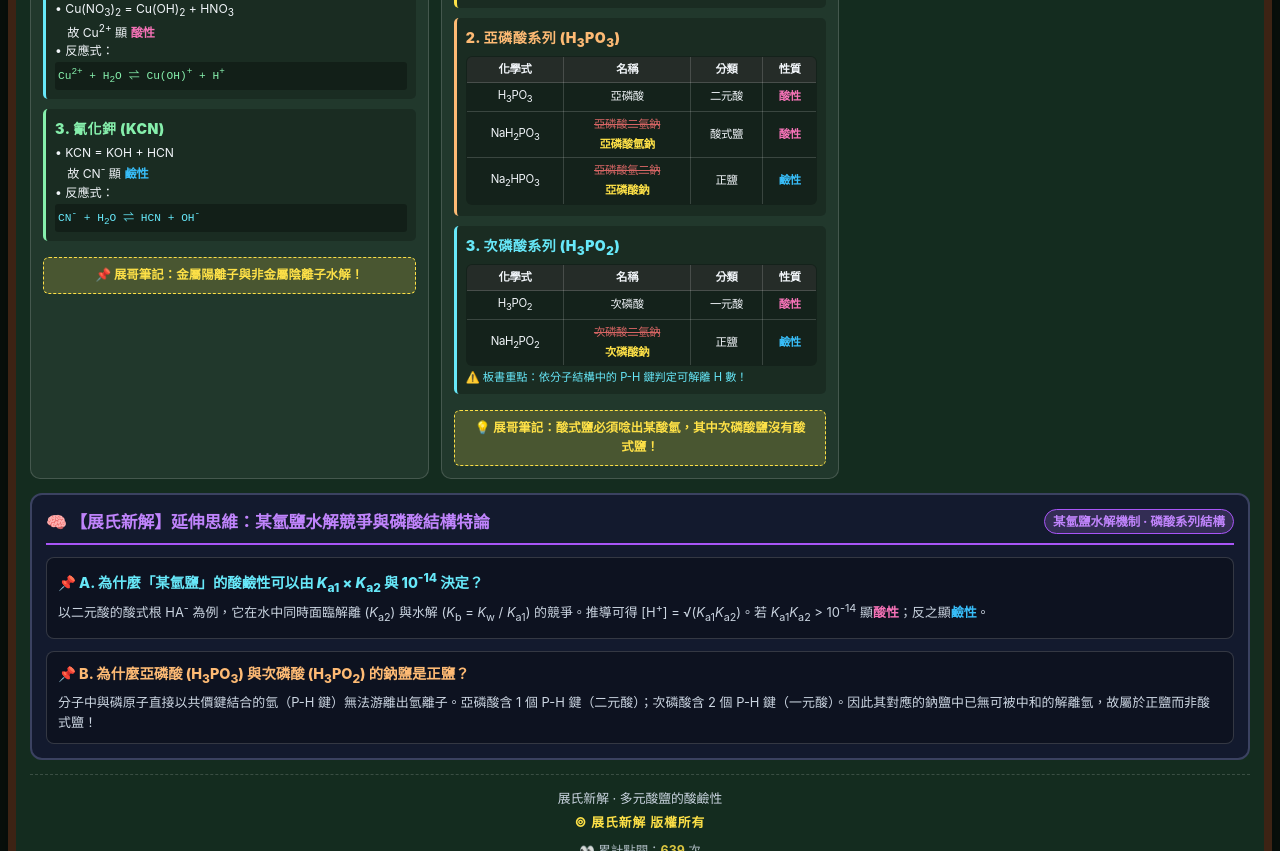
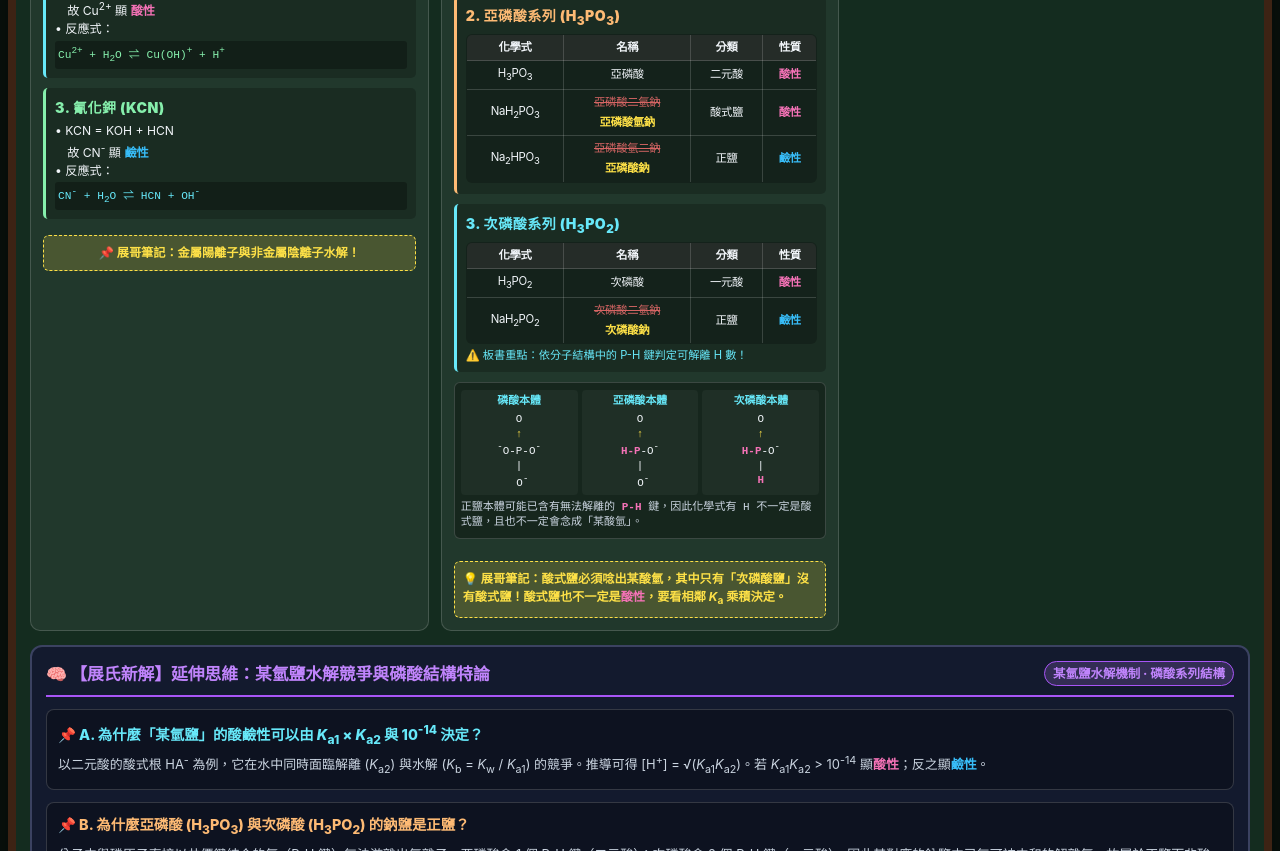
Before and after one commit to Jelly-ChinChan/Acid-base-hand-out9, a plain HTML site: page index.html in a window 1280 px wide. Shown: the part 1949-2800 px from the top of the page. Drawn offline with Linux system fonts and the light colour scheme.

Commit message:
Update index.html

```diff
--- a/index.html
+++ b/index.html
@@ -292,7 +292,6 @@
       margin-top: 2px;
     }
 
-    /* 副詞欄位 pH 數值靠右置右樣式 */
     .ph-right {
       display: block;
       text-align: right;
@@ -301,7 +300,6 @@
       color: var(--chalk-yellow);
     }
 
-    /* 展哥詳解專用色塊 */
     .note-pill-custom {
       display: block;
       padding: 10px;
@@ -315,7 +313,6 @@
       border: 1px solid rgba(99, 102, 241, 0.35);
     }
 
-    /* 展哥結論專用色塊 */
     .note-pill-gold {
       display: block;
       padding: 10px;
@@ -335,11 +332,48 @@
       border-radius: 6px;
       background: var(--highlight-bg);
       color: var(--chalk-yellow);
-      font-size: 0.78rem;
+      font-size: 0.76rem;
       font-weight: 700;
       margin-top: 6px;
       line-height: 1.5;
       border: 1px dashed var(--chalk-yellow);
+    }
+
+    .struct-diagram-box {
+      background: rgba(0, 0, 0, 0.32);
+      border: 1px solid var(--card-border);
+      border-radius: 6px;
+      padding: 7px 6px;
+      margin-bottom: 6px;
+      font-family: monospace;
+      font-size: 0.68rem;
+      line-height: 1.35;
+      color: var(--text-main);
+    }
+    .struct-grid {
+      display: grid;
+      grid-template-columns: repeat(3, 1fr);
+      gap: 4px;
+      text-align: center;
+    }
+    .struct-item {
+      background: rgba(255, 255, 255, 0.04);
+      border-radius: 4px;
+      padding: 4px 2px;
+    }
+    .struct-title {
+      color: var(--chalk-cyan);
+      font-weight: 700;
+      margin-bottom: 3px;
+      font-size: 0.68rem;
+    }
+    .coord-arrow {
+      color: var(--chalk-yellow);
+      font-weight: 900;
+    }
+    .ph-bond {
+      color: var(--chalk-acid);
+      font-weight: 800;
     }
 
     .eq-scroll-wrap {
@@ -381,7 +415,6 @@
       line-height: 1;
     }
 
-    /* 全域酸鹼性顏色指定：酸性=粉紅色，鹼性=亮藍色 */
     .txt-acid { color: var(--chalk-acid) !important; font-weight: bold; }
     .txt-base { color: var(--chalk-base) !important; font-weight: bold; }
 
@@ -407,7 +440,6 @@
       cursor: pointer !important;
     }
 
-    /* 測驗 Modal */
     .quiz-modal {
       position: fixed; inset: 0;
       background: rgba(0, 0, 0, 0.85);
@@ -631,9 +663,9 @@
           📌 <b>展哥詳解：為什麼共軛酸鹼強弱順序相反？</b><br>
           • <span class="txt-acid">酸性</span>比較：HF &gt; CH<sub>3</sub>COOH<br>
           • 共軛鹼<span class="txt-base">鹼性</span>：F<sup>-</sup> &lt; CH<sub>3</sub>COO<sup>-</sup><br>
-          在 25°C 水溶液中，任何一組共軛酸鹼對都必須遵守：<i>K</i><sub>a</sub> × <i>K</i><sub>b</sub> = <i>K</i><sub>w</sub> = 10<sup>-14</sup>。也就是 <i>K</i><sub>a</sub> × <i>K</i><sub>b</sub> 乘積為定值，或者說他們成<b>「反比」</b>[span_0](start_span)[span_0](end_span)。<br>
-          • HF 的 <i>K</i><sub>a</sub> 較大（6.8 × 10<sup>-4</sup>），代表 HF 較容易解離出 H<sup>+</sup>，因此其共軛鹼 F<sup>-</sup> 的 <i>K</i><sub>b</sub> 必然較小（1.47 × 10<sup>-11</sup>，<span class="txt-base">鹼性</span>較弱）。因為 <i>K</i><sub>a</sub> 與 <i>K</i><sub>b</sub> 成反比[span_1](start_span)[span_1](end_span)。<br>
-          • CH<sub>3</sub>COOH 的 <i>K</i><sub>a</sub> 較小（1.8 × 10<sup>-5</sup>），代表其較不容易解離，因此其共軛鹼 CH<sub>3</sub>COO<sup>-</sup> 的 <i>K</i><sub>b</sub> 必然較大（5.56 × 10<sup>-10</sup>，<span class="txt-base">鹼性</span>較強）。因為 <i>K</i><sub>a</sub> 與 <i>K</i><sub>b</sub> 成反比[span_2](start_span)[span_2](end_span)。
+          在 25°C 水溶液中，任何一組共軛酸鹼對都必須遵守：<i>K</i><sub>a</sub> × <i>K</i><sub>b</sub> = <i>K</i><sub>w</sub> = 10<sup>-14</sup>。也就是 <i>K</i><sub>a</sub> × <i>K</i><sub>b</sub> 乘積為定值，或者說他們成<b>「反比」</b>。<br>
+          • HF 的 <i>K</i><sub>a</sub> 較大（6.8 × 10<sup>-4</sup>），代表 HF 較容易解離出 H<sup>+</sup>，因此其共軛鹼 F<sup>-</sup> 的 <i>K</i><sub>b</sub> 必然較小（1.47 × 10<sup>-11</sup>，<span class="txt-base">鹼性</span>較弱）。因為 <i>K</i><sub>a</sub> 與 <i>K</i><sub>b</sub> 成反比。<br>
+          • CH<sub>3</sub>COOH 的 <i>K</i><sub>a</sub> 較小（1.8 × 10<sup>-5</sup>），代表其較不容易解離，因此其共軛鹼 CH<sub>3</sub>COO<sup>-</sup> 的 <i>K</i><sub>b</sub> 必然較大（5.56 × 10<sup>-10</sup>，<span class="txt-base">鹼性</span>較強）。因為 <i>K</i><sub>a</sub> 與 <i>K</i><sub>b</sub> 成反比。
         </div>
 
         <!-- 展哥結論（金色發光色塊） -->
@@ -701,14 +733,14 @@
             </div>
           </div>
           <div style="font-size:0.75rem; margin-top:4px; line-height:1.4; color:var(--text-sub);">
-            • 夾在中間的 HS<sup>-</sup> 經 <i>K</i><sub>a1</sub> = 1.1×10<sup>-7</sup>、<i>K</i><sub>a2</sub> = 1.3×10<sup>-13</sup> 及其乘積判定，其水溶液呈 <b class="txt-base">鹼性</b>[span_3](start_span)[span_3](end_span)。
+            • 夾在中間的 HS<sup>-</sup> 經 <i>K</i><sub>a1</sub> = 1.1×10<sup>-7</sup>、<i>K</i><sub>a2</sub> = 1.3×10<sup>-13</sup> 及其乘積判定，其水溶液呈 <b class="txt-base">鹼性</b>。
           </div>
         </div>
 
         <div class="note-pill">
           💡 <b>展哥總結訣竅</b>：<br>
-          🔹 <i>K</i><sub>a1</sub> × <i>K</i><sub>a2</sub> &gt; 10<sup>-14</sup>，則夾在 <i>K</i><sub>a1</sub>、<i>K</i><sub>a2</sub> 中間的某酸氫根呈 <b class="txt-acid">酸性</b>[span_4](start_span)[span_4](end_span)。<br>
-          🔹 <i>K</i><sub>a1</sub> × <i>K</i><sub>a2</sub> &lt; 10<sup>-14</sup>，則夾在 <i>K</i><sub>a1</sub>、<i>K</i><sub>a2</sub> 中間的某酸氫根呈 <b class="txt-base">鹼性</b>[span_5](start_span)[span_5](end_span)。
+          🔹 <i>K</i><sub>a1</sub> × <i>K</i><sub>a2</sub> &gt; 10<sup>-14</sup>，則夾在 <i>K</i><sub>a1</sub>、<i>K</i><sub>a2</sub> 中間的某酸氫根呈 <b class="txt-acid">酸性</b>。<br>
+          🔹 <i>K</i><sub>a1</sub> × <i>K</i><sub>a2</sub> &lt; 10<sup>-14</sup>，則夾在 <i>K</i><sub>a1</sub>、<i>K</i><sub>a2</sub> 中間的某酸氫根呈 <b class="txt-base">鹼性</b>。
         </div>
       </div>
 
@@ -871,8 +903,41 @@
           </div>
         </div>
 
-        <div class="note-pill" style="display:block; text-align:center;">
-          💡 展哥筆記：酸式鹽必須唸出某酸氫，其中次磷酸鹽沒有酸式鹽！
+        <!-- 結構圖示（P→O 配位共價鍵 ↑）+ 展哥筆記 -->
+        <div class="struct-diagram-box">
+          <div class="struct-grid">
+            <div class="struct-item">
+              <div class="struct-title">磷酸本體</div>
+              <div>&nbsp;&nbsp;&nbsp;&nbsp;O&nbsp;&nbsp;&nbsp;&nbsp;</div>
+              <div>&nbsp;&nbsp;&nbsp;&nbsp;<span class="coord-arrow">↑</span>&nbsp;&nbsp;&nbsp;&nbsp;</div>
+              <div><sup>-</sup>O-P-O<sup>-</sup></div>
+              <div>&nbsp;&nbsp;&nbsp;&nbsp;|&nbsp;&nbsp;&nbsp;&nbsp;</div>
+              <div>&nbsp;&nbsp;&nbsp;&nbsp;O<sup>-</sup>&nbsp;&nbsp;&nbsp;</div>
+            </div>
+            <div class="struct-item">
+              <div class="struct-title">亞磷酸本體</div>
+              <div>&nbsp;&nbsp;&nbsp;&nbsp;O&nbsp;&nbsp;&nbsp;&nbsp;</div>
+              <div>&nbsp;&nbsp;&nbsp;&nbsp;<span class="coord-arrow">↑</span>&nbsp;&nbsp;&nbsp;&nbsp;</div>
+              <div><span class="ph-bond">H-P</span>-O<sup>-</sup></div>
+              <div>&nbsp;&nbsp;&nbsp;&nbsp;|&nbsp;&nbsp;&nbsp;&nbsp;</div>
+              <div>&nbsp;&nbsp;&nbsp;&nbsp;O<sup>-</sup>&nbsp;&nbsp;&nbsp;</div>
+            </div>
+            <div class="struct-item">
+              <div class="struct-title">次磷酸本體</div>
+              <div>&nbsp;&nbsp;&nbsp;&nbsp;O&nbsp;&nbsp;&nbsp;&nbsp;</div>
+              <div>&nbsp;&nbsp;&nbsp;&nbsp;<span class="coord-arrow">↑</span>&nbsp;&nbsp;&nbsp;&nbsp;</div>
+              <div><span class="ph-bond">H-P</span>-O<sup>-</sup></div>
+              <div>&nbsp;&nbsp;&nbsp;&nbsp;|&nbsp;&nbsp;&nbsp;&nbsp;</div>
+              <div>&nbsp;&nbsp;&nbsp;&nbsp;<span class="ph-bond">H</span>&nbsp;&nbsp;&nbsp;&nbsp;</div>
+            </div>
+          </div>
+          <div style="margin-top:5px; font-size:0.69rem; color:var(--text-sub); line-height:1.4;">
+            正鹽本體可能已含有無法解離的 <span class="ph-bond">P-H</span> 鍵，因此化學式有 H 不一定是酸式鹽，且也不一定會念成「某酸氫」。
+          </div>
+        </div>
+
+        <div class="note-pill" style="display:block; text-align:left;">
+          💡 <b>展哥筆記</b>：酸式鹽必須唸出某酸氫，其中只有「次磷酸鹽」沒有酸式鹽！酸式鹽也不一定是<span class="txt-acid">酸性</span>，要看相鄰 <i>K</i><sub>a</sub> 乘積決定。
         </div>
       </div>
 
@@ -912,7 +977,7 @@
       <div>展氏新解 · 多元酸鹽的酸鹼性</div>
       <div class="footer-copyright">© 展氏新解 版權所有</div>
       <div style="font-size:0.78rem; opacity:0.85; margin-top:4px;">
-        👀 累計點閱：<span id="pageViews" style="color:var(--chalk-yellow); font-weight:bold;">639</span> 次
+        👀 累計點閱：<span id="pageViews" style="color:var(--chalk-yellow); font-weight:bold;">641</span> 次
       </div>
     </div>
 
```
